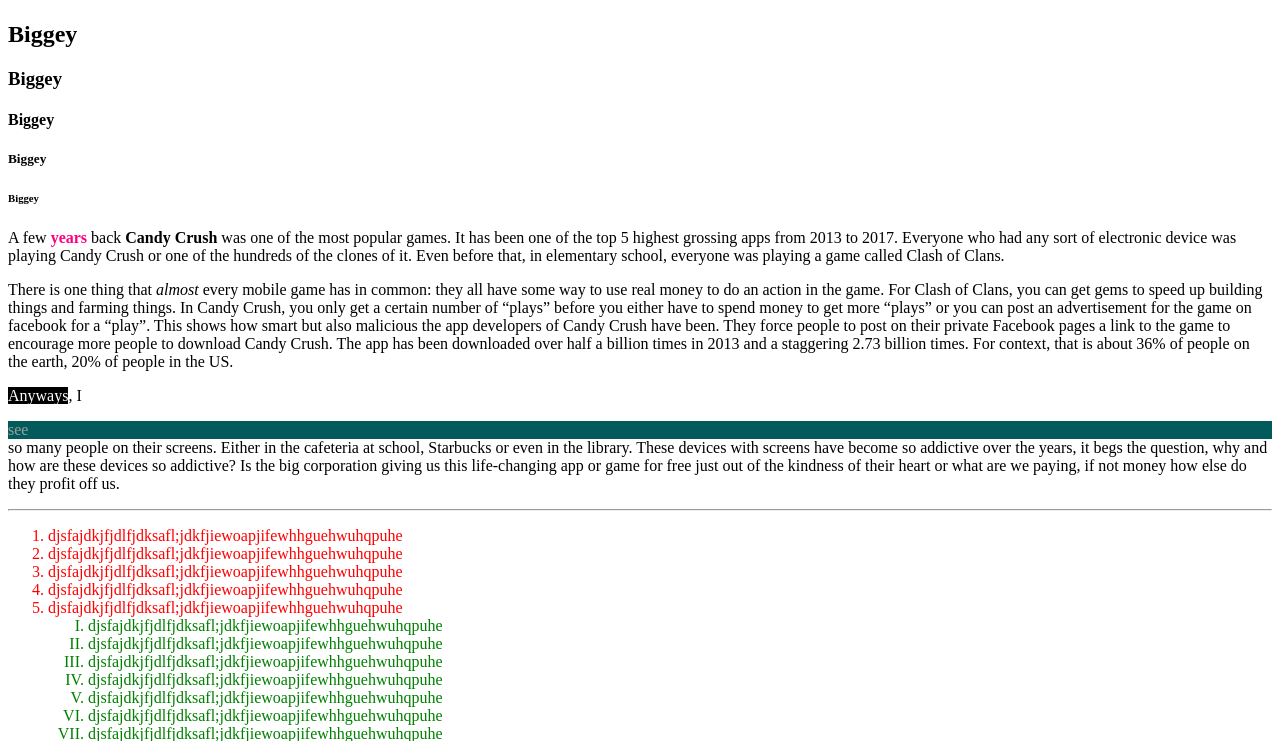
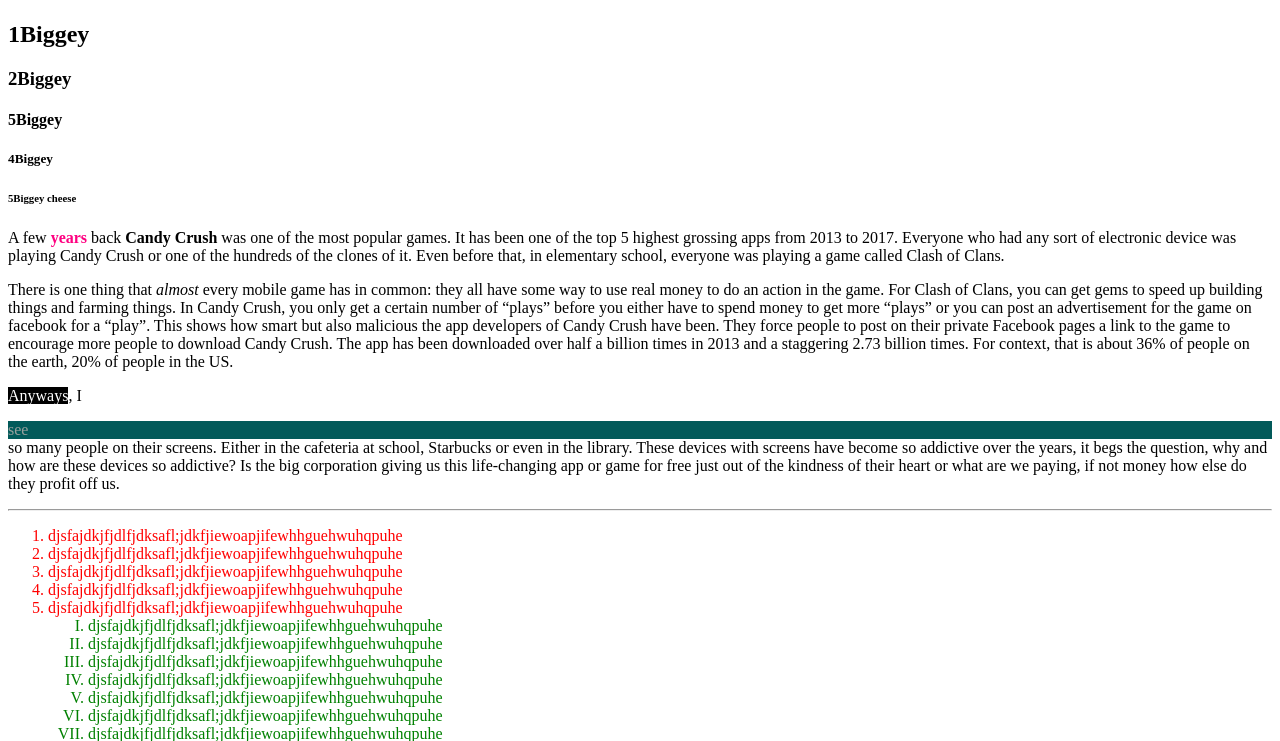
Before and after one commit to GlazedPineapple/GlazedPineapple.github.io, a plain HTML site: page index.html in a window 1280 px wide. Shown: the part 59-800 px from the top of the page. Drawn offline with Linux system fonts and the light colour scheme.

Commit message:
biggey cheeze

```diff
--- a/index.html
+++ b/index.html
@@ -9,11 +9,11 @@
     </head>
     <body>
         <h1>Biggey</h1>
-        <h2>Biggey</h2>
-        <h3>Biggey</h3>
-        <h4>Biggey</h4>
-        <h5>Biggey</h5>
-        <h6>Biggey</h6>
+        <h2>1Biggey</h2>
+        <h3>2Biggey</h3>
+        <h4>5Biggey</h4>
+        <h5>4Biggey</h5>
+        <h6>5Biggey cheese</h6>
         <p>
 	        A few <span class="pink">years</span> back <b>Candy Crush</b> was one of the most popular games. It has been one of the top 5 highest grossing apps from 2013 to 2017. Everyone who had any sort of electronic device was playing Candy Crush or one of the hundreds of the clones of it. Even before that, in elementary school, everyone was playing a game called Clash of Clans.
         </p>
```
